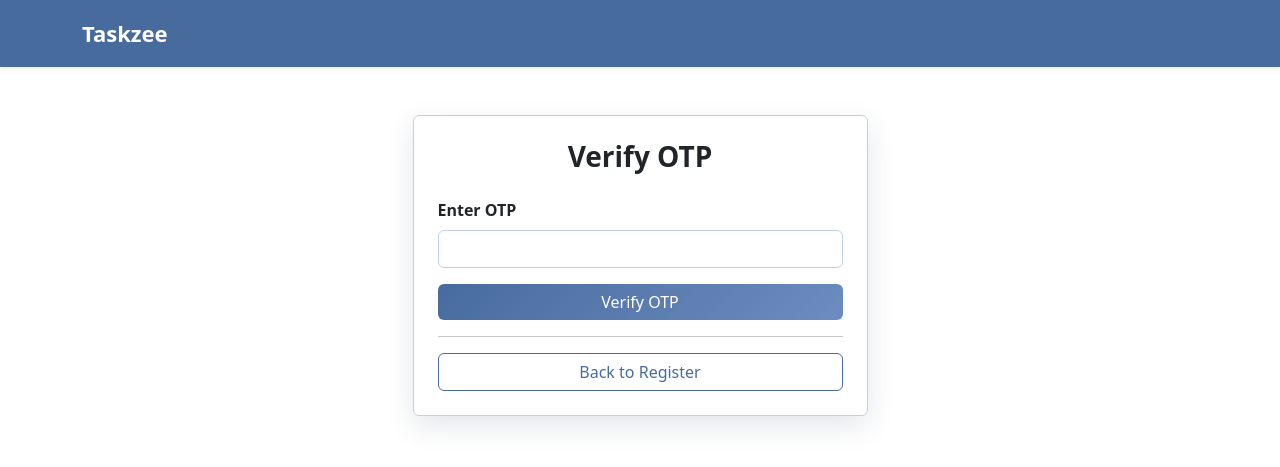
After one commit to AashiGarg8/tazkee, a Django app: page /verify-otp/ in a window 1280 px wide. The commit adds this page. Shown: the top 467 px of the page. Run offline with Django 5.2, Linux system fonts and the light colour scheme; parts of the project's set-up code (start-up, migrations or seed data) failed here and were passed over.

Commit message:
Added Otp verification

```diff
--- a/todoapp/forms.py
+++ b/todoapp/forms.py
@@ -2,7 +2,7 @@ from django import forms
 from django.contrib.auth.forms import UserCreationForm
 from django.contrib.auth.models import User
 
-
+# form for register
 class RegisterForm(UserCreationForm):
     email = forms.EmailField(required=True)
 
--- a/todoapp/templates/base.html
+++ b/todoapp/templates/base.html
@@ -8,23 +8,6 @@
   </head>
   <body>
 
-    {% comment %} <nav class="navbar bg-primary">
-        <div class="container">
-            <a href="" class="navbar-brand fw-bold"> ToDo App </a>
-        </div>
-
-        <div>
-          {% if user.is_authenticated %}
-          <span class="text-white me-3">Hi, {{user.username}}</span>
-
-          <form action="{% url 'logout' %}" method="POST" style="display: inline;">
-            {% csrf_token %}
-            <button type="submit" class="btn btn-danger btn-sm btn-custom">Logout</button>
-          </form>
-
-          {% endif %}
-        </div>
-    </nav> {% endcomment %}
     <nav class="navbar navbar-expand-lg navbar-dark bg-primary shadow-sm">
     <div class="container d-flex justify-content-between align-items-center">
 
--- a/todoapp/templates/task_list.html
+++ b/todoapp/templates/task_list.html
@@ -52,7 +52,7 @@
 <div class="card task-card p-3 mb-3 shadow-sm">
     <div class="d-flex justify-content-between align-items-start">
 
-        <!-- Task Info -->
+        <!-- Task description -->
         <div>
             <h5 class="{% if task.completed %}text-decoration-line-through text-muted{% endif %}">
                 {{ task.title }}
--- /dev/null
+++ b/todoapp/templates/verify_otp.html
@@ -0,0 +1,44 @@
+{% extends 'base.html' %}
+{% block content %}
+
+<!>
+<div class="container mt-5">
+    <div class="card main-card shadow-sm p-4 bg-white col-md-5 mx-auto">
+
+        <h3 class="fw-bold text-center mb-4">Verify OTP</h3>
+
+        {% if messages %}
+            {% for message in messages %}
+                <div class="alert alert-danger py-2" role="alert">
+                    {{ message }}
+                </div>
+            {% endfor %}
+        {% endif %}
+
+        <!-- OTP Verification Form -->
+        <form method="POST">
+            {% csrf_token %}
+
+            <div class="mb-3">
+                <label class="form-label fw-semibold">Enter OTP</label>
+                <input type="text" name="otp" class="form-control" required>
+            </div>
+
+            <button type="submit" class="btn btn-primary w-100">
+                Verify OTP
+            </button>
+        </form>
+
+        <hr>
+
+        <!--Navigation back to registration page -->
+        <div class="text-center">
+            <a href="{% url 'register' %}" class="btn btn-outline-primary w-100">
+                Back to Register
+            </a>
+        </div>
+
+    </div>
+</div>
+
+{% endblock %}
--- a/todoapp/urls.py
+++ b/todoapp/urls.py
@@ -10,15 +10,14 @@ login_view = auth_views.LoginView.as_view(
 
 urlpatterns = [
     path('', views.landing, name='landing'),
+    path("verify-otp/", views.verify_otp, name="verify_otp"),
     path('tasks/', views.task_list, name="task_list"),
+    path('api/tasks/', views.get_tasks, name='get_tasks'),
     path('add/', views.add_task, name="add_task"),
     path('update/<int:id>/', views.update_task, name="update_task"),
     path('delete/<int:id>/', views.delete_task , name="delete_task"),
     path('accounts/login/', login_view),
-
-
     path('register/', views.register, name="register"),
     path('login/', login_view, name="login"),
     path('logout/', auth_views.LogoutView.as_view(next_page='register'), name="logout"),
-
 ]
--- a/todoapp/views.py
+++ b/todoapp/views.py
@@ -1,42 +1,40 @@
-from django.shortcuts import render, redirect
-from .models import Task
+import json
+import random
+from django.contrib import messages
+from django.contrib.auth.models import User
 from django.contrib.auth.decorators import login_required
 from django.core.cache import cache
 from django.http import JsonResponse
-from django.shortcuts import get_object_or_404
-from .tasks import send_task_email
-from .forms import RegisterForm
+from django.shortcuts import get_object_or_404, render, redirect
+from .models import Task
+from .tasks import send_task_email, send_email
 
 
 # Create your views here.
+# CACHE HELPER FUNCTION
+def _get_cached_tasks_for_user(user):
+    cache_key = f"tasks_{user.id}"
+    cached_tasks = cache.get(cache_key)
 
+    if cached_tasks is None:
+        tasks = list(Task.objects.filter(user=user).values())
+        cache.set(cache_key, json.dumps(tasks, default=str), timeout=3600)
+        return tasks
+
+    return json.loads(cached_tasks)
+
+# landing page
 def landing(request):
     return render(request, 'landing.html')
 
+
+# task list view
 @login_required
 def task_list(request):
-    tasks = Task.objects.filter(user=request.user)
+    tasks = _get_cached_tasks_for_user(request.user)
     return render(request, "task_list.html" , {'tasks':tasks})
 
-
-# @login_required
-# def add_task(request):
-#     if request.method == "POST":
-#         title = request.POST.get('title', '').strip()
-#         due_date = request.POST.get('due_date')
-#         description = request.POST.get('description', '').strip()
-#         priority = request.POST.get('priority', 'Low')
-#         Task.objects.create(
-#             user=request.user,
-#             title=title,
-#             due_date=due_date,
-#             description=description,
-#             priority=priority
-#         )
-#         return redirect('task_list')
-
-#     return render(request, "add_task.html")
-
+# add task
 @login_required
 def add_task(request):
     if request.method == "POST":
@@ -45,6 +43,7 @@ def add_task(request):
         description = request.POST.get('description', '').strip()
         priority = request.POST.get('priority', 'Low')
 
+        #create new task
         task = Task.objects.create(
             user=request.user,
             title=title,
@@ -52,16 +51,19 @@ def add_task(request):
             description=description,
             priority=priority
         )
-
+        # Invalidate cache after data change
         cache.delete(f"tasks_{request.user.id}")
 
-        send_task_email.delay(
-            request.user.email,
-            task.id,
-            task.title,
-            str(task.created_at),
-            str(task.due_date),
-        )
+        # Send email asynchronously if email exists
+        if request.user.email:
+            send_task_email.delay(
+                request.user.email,
+                task.id,
+                task.title,
+                str(task.created_at),
+                str(task.due_date),
+            )
+
 
 
         return redirect('task_list')
@@ -69,29 +71,29 @@ def add_task(request):
     return render(request, "add_task.html")
 
 
-# @login_required
-# def update_task(request, id):
-#     # task = Task.objects.get(id=id)
-#     task = get_object_or_404(Task, id=id, user=request.user)
-#     if request.method=="POST":
-#         task.title = request.POST.get('title')
-#         task.due_date = request.POST.get('due_date')
-#         task.completed = request.POST.get('completed') == 'on'
-#         task.save()
-#         return redirect('task_list')
 
-#     return render(request, 'update_task.html', {'task':task})
-
+# update task
 @login_required
 def update_task(request, id):
+    #Ensures user can only update their own task
     task = get_object_or_404(Task, id=id, user=request.user)
 
     if request.method == "POST":
+        old_due_date = task.due_date
+        old_completed = task.completed
+
+        # Update fields
         task.title = request.POST.get('title')
         task.due_date = request.POST.get('due_date')
         task.completed = request.POST.get('completed') == 'on'
+
+        # Reset reminder if task is modified significantly
+        if str(old_due_date) != str(task.due_date) or (old_completed and not task.completed):
+            task.reminder_sent = False
+
         task.save()
 
+        # Clear cache after update
         cache.delete(f"tasks_{request.user.id}")
         return redirect('task_list')
 
@@ -99,73 +101,115 @@ def update_task(request, id):
 
 
 
-# @login_required
-# def delete_task(request, id):
-#     # task = Task.objects.get(id=id)
-#     task = get_object_or_404(Task, id=id, user=request.user)
-#     task.delete()
-#     return redirect('task_list')
 
+# Delete task
 @login_required
 def delete_task(request, id):
+    # Delete a task belonging to the logged-in user.
     task = get_object_or_404(Task, id=id, user=request.user)
     task.delete()
+    # Clear cache after deletion
     cache.delete(f"tasks_{request.user.id}")
     return redirect('task_list')
 
+# user register with otp
+#Register new user with OTP verification.
+def register(request):
+    if request.method == "POST":
+        username = request.POST["username"]
+        email = request.POST["email"]
+        password = request.POST["password"]
+        confirm = request.POST["confirm_password"]
+
+        # Validation checks
+        if password != confirm:
+            messages.error(request, "Passwords do not match")
+            return redirect("register")
+
+        if len(password) < 8:
+            messages.error(request, "Password must be at least 8 characters")
+            return redirect("register")
+
+        if User.objects.filter(username=username).exists():
+            messages.error(request, "Username already exists")
+            return redirect("register")
+
+        if User.objects.filter(email=email).exists():
+            messages.error(request, "Email already exists")
+            return redirect("register")
+
+        # Generate OTP
+        otp = str(random.randint(1000, 9999))
+
+        # Store OTP in cache (valid for 5 minutes)
+        cache.set(f"otp_{email}", otp, timeout=300)
+
+        # Store temporary user data in session
+        request.session["temp_user"] = {
+            "username": username,
+            "email": email,
+            "password": password,
+        }
+
+        # Send OTP email asynchronously
+        send_email.delay(
+            "OTP Verification",
+            f"Your OTP is {otp}",
+            email
+        )
+        return redirect("verify_otp")
+
+    return render(request, "register.html")
 
 
-def register(request):
-    form = RegisterForm()
+# OTP VERIFICATION
+def verify_otp(request):
     if request.method == "POST":
-        form = RegisterForm(request.POST)
-        if form.is_valid():
-            form.save()
-            return redirect('login')
+        user_otp = request.POST["otp"]
+        temp_user = request.session.get("temp_user")
 
-    return render(request, "register.html", {'form':form})
+        if not temp_user:
+            messages.error(request, "Session expired. Please register again.")
+            return redirect("register")
+
+        email = temp_user["email"]
+        stored_otp = cache.get(f"otp_{email}")
+
+        # Validate OTP
+        if stored_otp == user_otp:
+            user = User.objects.create_user(
+                username=temp_user["username"],
+                email=temp_user["email"],
+                password=temp_user["password"]
+            )
+            # Send success email
+            send_email.delay(
+                "Registration Successful",
+                f"Hello {user.username}, your account has been successfully created.",
+                email
+            )
+
+            cache.delete(f"otp_{email}")
+            del request.session["temp_user"]
+
+            messages.success(request, "Account created successfully")
+            return redirect("login")
+
+        else:
+            messages.error(request, "Invalid OTP")
+
+    return render(request, "verify_otp.html")
 
 
-# @login_required
-# def get_tasks(request):
-#     tasks = cache.get("tasks")
-#     if not tasks:
-#         # tasks = list(Task.objects.values())
-#         tasks = list(Task.objects.filter(user=request.user).values())
-
-#         cache.set("tasks", tasks, timeout=60)
-
-#     return JsonResponse({"tasks": tasks})
-
-
+#get tasks
 @login_required
 def get_tasks(request):
-    cache_key = f"tasks_{request.user.id}"
-    tasks = cache.get(cache_key)
-
-    if tasks is None:
-        tasks = list(Task.objects.filter(user=request.user).values())
-        cache.set(cache_key, tasks, timeout=60)
+    tasks = _get_cached_tasks_for_user(request.user)
     return JsonResponse({"tasks": tasks})
 
 
-# @login_required
-# def create_task(request):
-#     if request.method == "POST":
-#         task = Task.objects.create(
-#             user=request.user,
-#             title=request.POST['title'],
-#             description=request.POST['description'],
-#             due_date=request.POST['due_date'],
-#             priority=request.POST.get('priority', 'Low'),
-#         )
 
-#         send_task_email.delay(request.user.email)
-#         return JsonResponse({"message": "Task created"})
-
-#     return JsonResponse({"error": "Invalid request"}, status=400)
-
-
+#Create task
 @login_required
 def create_task(request):
     if request.method == "POST":
@@ -176,16 +220,19 @@ def create_task(request):
             due_date=request.POST['due_date'],
             priority=request.POST.get('priority', 'Low'),
         )
-
+        # Clear cache after creation
         cache.delete(f"tasks_{request.user.id}")
         # send_task_email.delay(request.user.email)
-        send_task_email.delay(
-            request.user.email,
-            task.id,
-            task.title,
-            str(task.created_at),
-            str(task.due_date),
-        )
+        # Send async email notification
+        if request.user.email:
+            send_task_email.delay(
+                request.user.email,
+                task.id,
+                task.title,
+                str(task.created_at),
+                str(task.due_date),
+            )
+
 
 
         return JsonResponse({"message": "Task created", "task_id": task.id})
```
Also changed, not shown: todoapp/models.py (+3 -17 lines), todoapp/tasks.py (+23 -1 lines), todoapp/templates/register.html (+15 -19 lines), todoapp/templates/update_task.html (+4 -3 lines), todoproject/settings.py (+5 -15 lines), 4 other files.
